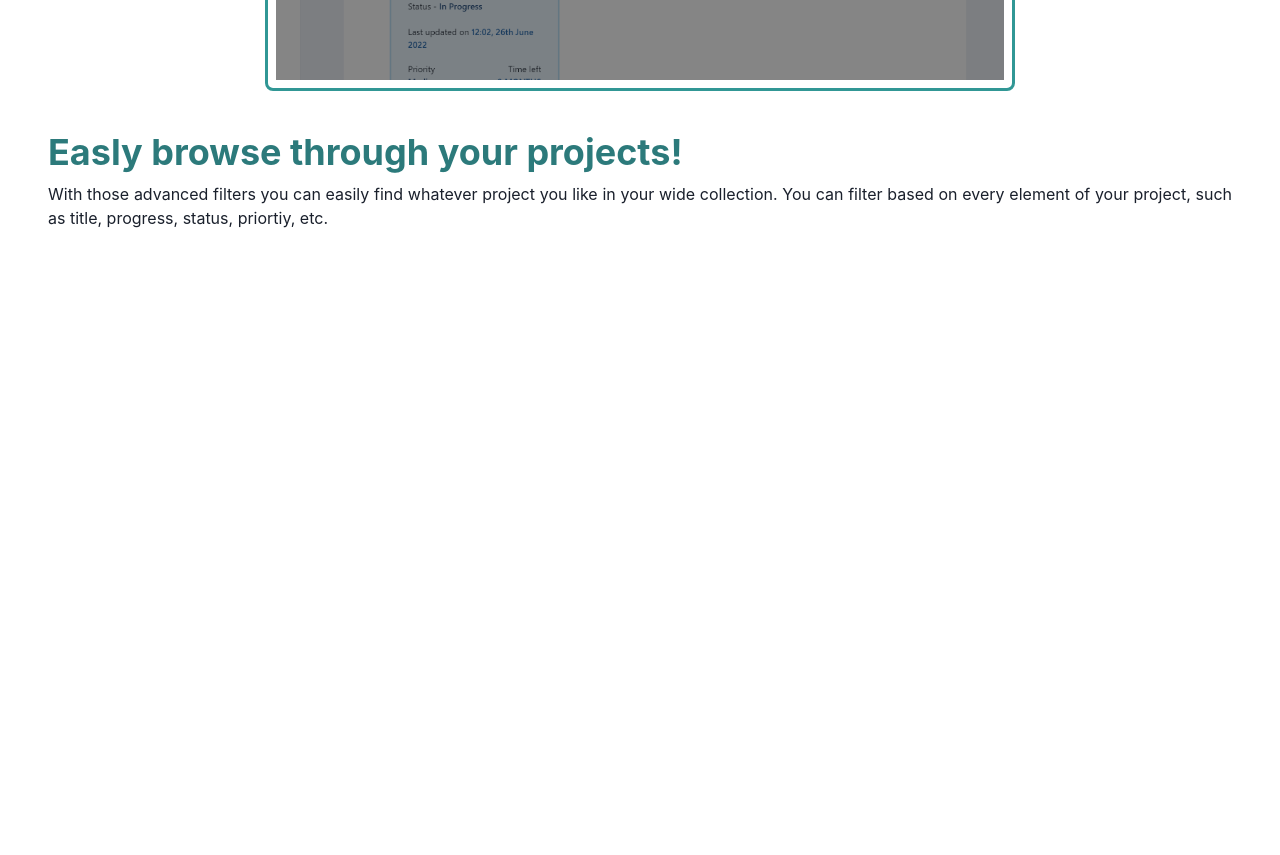
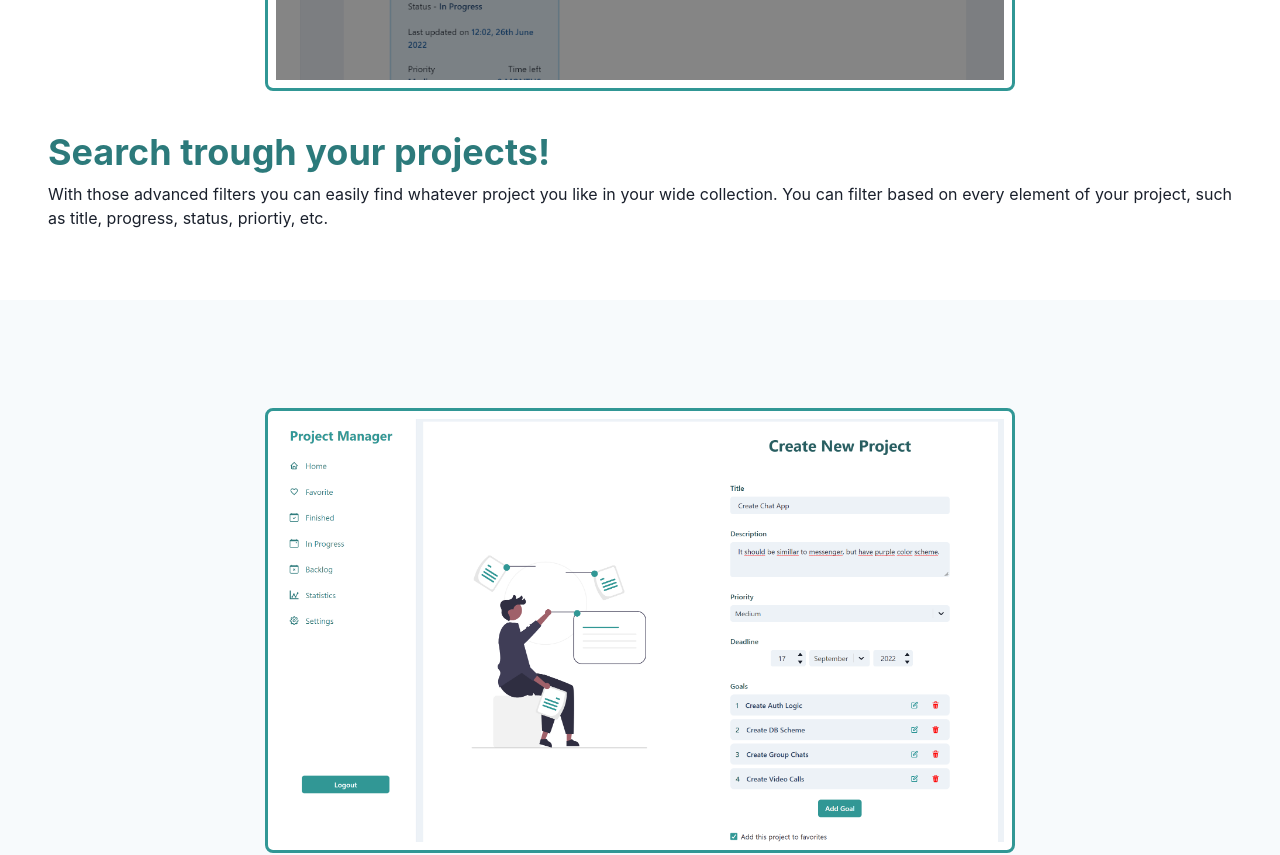
Before and after one commit to kTrzcinskii/project-manager, a Next.js app in the folder frontend/: page / in a window 1280 px wide. Shown: the part 2900-3755 px from the top of the page. Before the commit the page ends 3200 px from the top, so only its background shows below. Built offline with nearby package versions, Linux system fonts and the light colour scheme.

Commit message:
create projcet section

```diff
--- a/frontend/pages/index.tsx
+++ b/frontend/pages/index.tsx
@@ -6,6 +6,7 @@ import PhotoAndTextContainer from "../src/components/ui/main-page/PhotoAndTextCo
 import { useRef } from "react";
 import single_project_ss from "../public/images/single_project_page_ss.png";
 import filter_ss from "../public/images/filters_ss.png";
+import create_project_ss from "../public/images/create_project_ss.png";
 
 const Home: NextPage = () => {
   const learMoreRef = useRef<HTMLDivElement>(null);
@@ -28,9 +29,15 @@ const Home: NextPage = () => {
       />
       <PhotoAndTextContainer
         image={filter_ss}
-        header='Easly browse through your projects!'
+        header='Search trough your projects!'
         text='With those advanced filters you can easily find whatever project you like in your wide collection. You can filter based on every element of your project, such as title, progress, status, priortiy, etc.'
         bgColor='whiteAlpha'
+      />
+      <PhotoAndTextContainer
+        image={create_project_ss}
+        header='Easily create new projets!'
+        text="With this user-friendly UI it will take you seconds to create new project and start working on it. After it's been created you can edit it, change priority, status, deadline and more with a few clicks."
+        headingAlign='right'
       />
     </Box>
   );
```
Also changed, not shown: frontend/public/images/create_project_ss.png (added).
